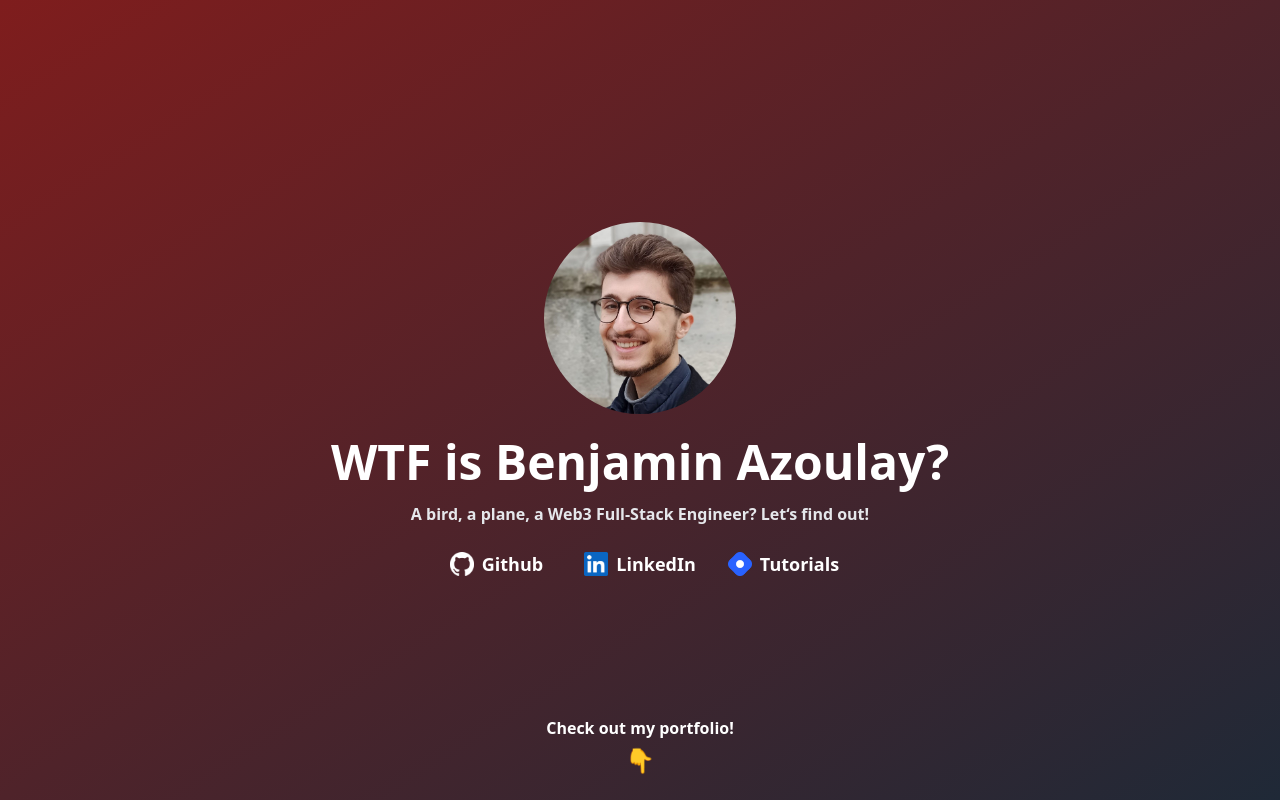
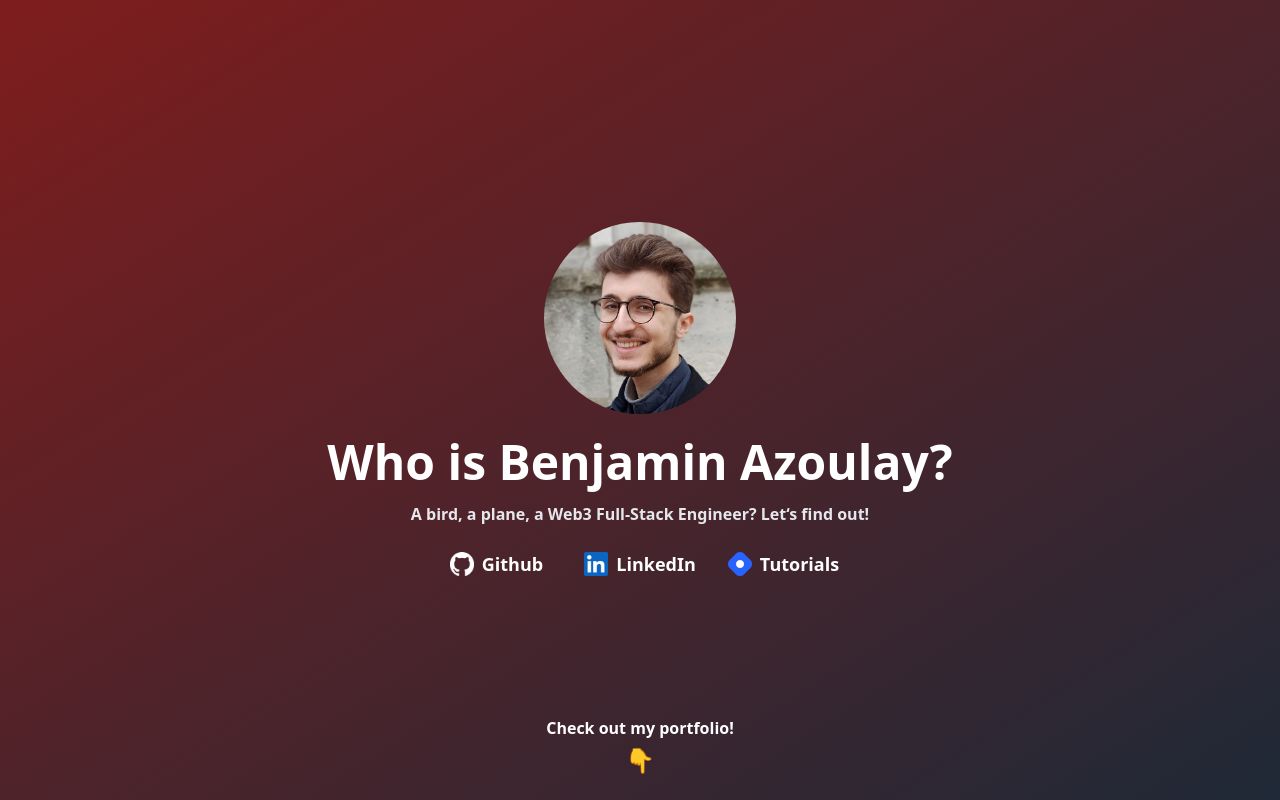
Before and after one commit to Walie-Matthieu/Walie-Matthieu, a Next.js app: page / in a window 1280 px wide. Shown: the top 800 px of the page. Built offline with nearby package versions, Linux system fonts and the light colour scheme.

Commit message:
Hero title changed

```diff
--- a/src/app/page.tsx
+++ b/src/app/page.tsx
@@ -38,7 +38,7 @@ export default function Home() {
       </div>
       <div className="justify-items-center space-y-4">
         <h1 className="text-2xl sm:text-5xl font-bold text-white">
-          WTF is Benjamin Azoulay?
+          Who is Benjamin Azoulay?
         </h1>
         <h2 className=" text-gray-200 font-semibold max-w-lg">
           A bird, a plane, a Web3 Full-Stack Engineer? Let&lsquo;s find out!
```
